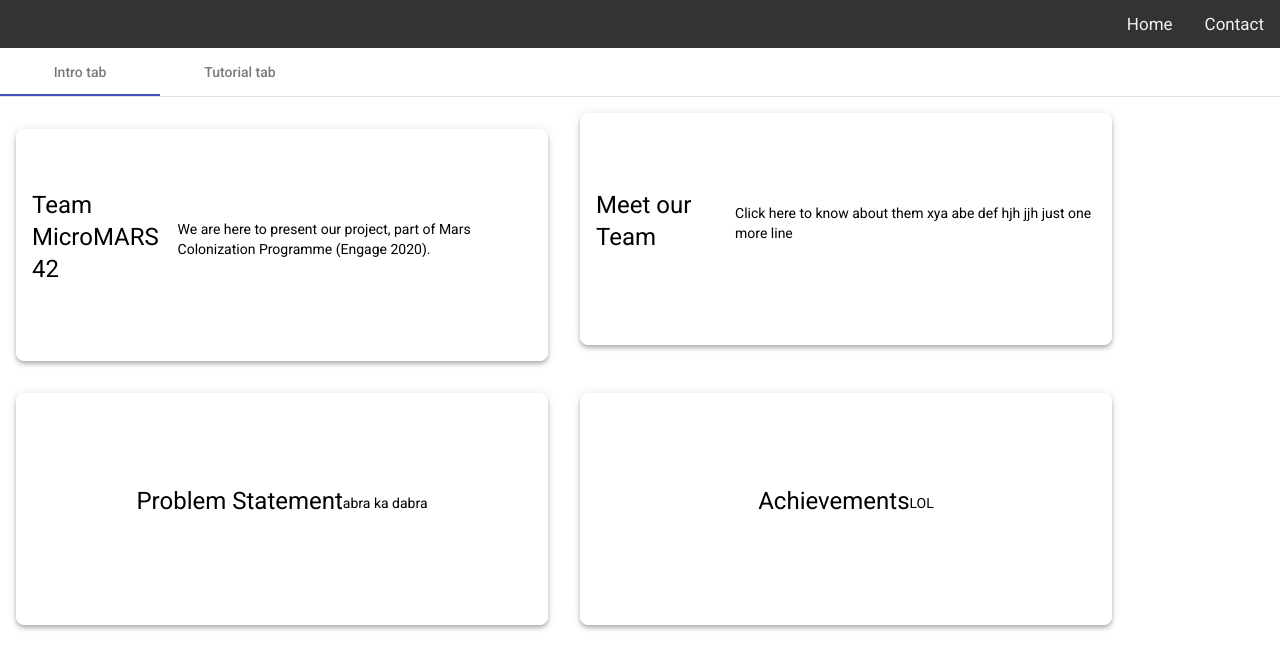
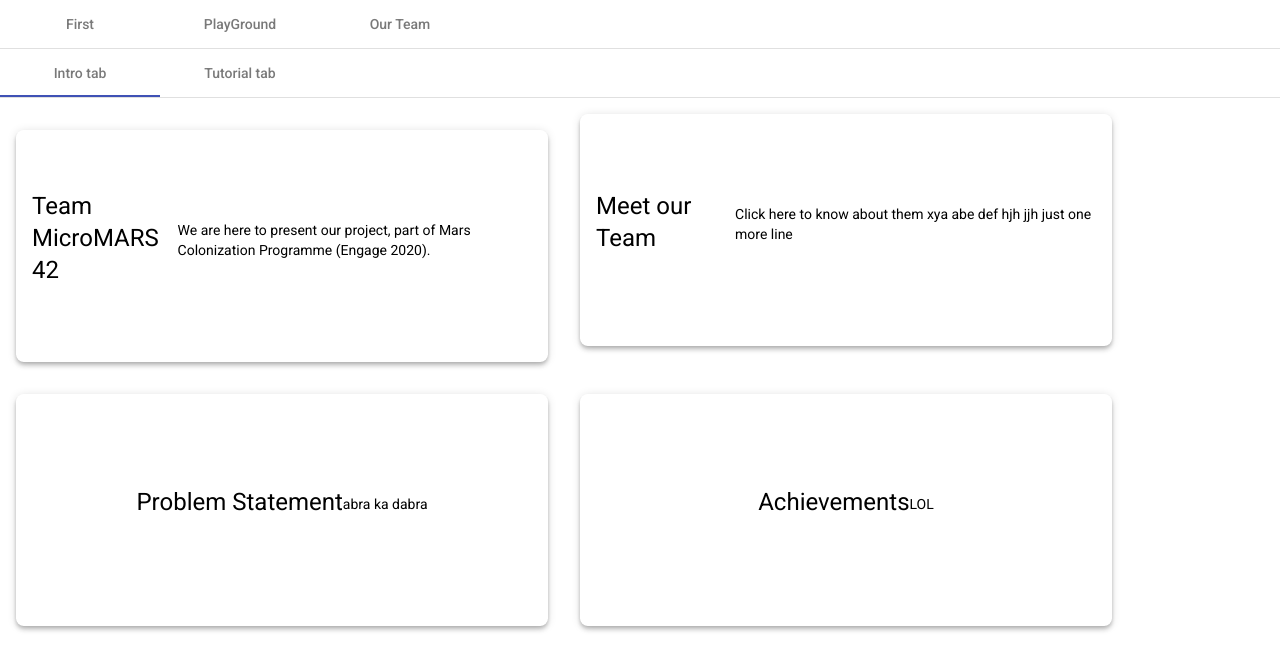
Before and after one commit to avyaktawrat/Microsoft-MicroMARS, an Angular app: page / in a window 1280 px wide. Shown: the top 670 px of the page. Built offline with nearby package versions, Linux system fonts and the light colour scheme.

Commit message:
Merge branch 'master' of https://github.com/avyaktawrat/Microsoft-MicroMARS into avyakta

```diff
--- /dev/null
+++ b/src/app/animations.ts
@@ -0,0 +1,53 @@
+import { trigger, transition, style, animateChild, group, animate, query } from '@angular/animations';
+
+export const slideInAnimation =
+  trigger('routeAnimations', [
+    transition('HomePage <=> AboutPage', [
+      style({ position: 'relative' }),
+      query(':enter, :leave', [
+        style({
+          position: 'absolute',
+          top: 0,
+          left: 0,
+          width: '100%'
+        })
+      ]),
+      query(':enter', [
+        style({ left: '100%' })
+      ]),
+      query(':leave', animateChild()),
+      group([
+        query(':leave', [
+          animate('500ms ease-out', style({ left: '100%' }))
+        ]),
+        query(':enter', [
+          animate('500ms ease-out', style({ left: '0%' }))
+        ])
+      ]),
+      query(':enter', animateChild()),
+    ]),
+    // transition('* <=> FilterPage', [
+    //   style({ position: 'relative' }),
+    //   query(':enter, :leave', [
+    //     style({
+    //       position: 'absolute',
+    //       top: 0,
+    //       left: 0,
+    //       width: '100%'
+    //     })
+    //   ]),
+    //   query(':enter', [
+    //     style({ left: '-100%' })
+    //   ]),
+    //   query(':leave', animateChild()),
+    //   group([
+    //     query(':leave', [
+    //       animate('200ms ease-out', style({ left: '100%' }))
+    //     ]),
+    //     query(':enter', [
+    //       animate('300ms ease-out', style({ left: '0%' }))
+    //     ])
+    //   ]),
+    //   query(':enter', animateChild()),
+    // ])
+  ]);
--- a/src/app/app-routing.module.ts
+++ b/src/app/app-routing.module.ts
@@ -8,8 +8,8 @@ import { from } from 'rxjs';
 
 const routes: Routes = [
   { path: '', component: WelcomePageComponent},
-  { path: 'home', component: FirstComponent},
-  { path: 'my-team', component: SecondComponent}
+  { path: 'home', component: FirstComponent, data: {animation: 'HomePage'} },
+  { path: 'my-team', component: SecondComponent, data: {animation: 'AboutPage'} }
 ];
 
 @NgModule({
--- a/src/app/app.component.html
+++ b/src/app/app.component.html
@@ -1,4 +1,4 @@
-<nav class="navbar is-dark">
+<!-- <nav class="navbar is-dark"> -->
 
   <!-- logo
   <div class="navbar-brand">
@@ -8,13 +8,23 @@
   </div>
 -->
   <!-- menu -->
-  <div class="navbar-menu">
+  <nav mat-tab-nav-bar [backgroundColor]="background" animationDuration="500ms">
+    <a mat-tab-link *ngFor="let link of links"
+       (click)="activeLink = link.router"
+       [active]="activeLink == link.router" [routerLink] = "link.router"> {{link.view}} </a>
+    <!-- <a mat-tab-link disabled>Disabled Link</a> -->
+  </nav>
+
+  <div [@routeAnimations]="prepareRoute(outlet)">
+    <router-outlet #outlet="outlet"></router-outlet>
+  </div>
+  <!-- <div class="navbar-menu">
     <div class="navbar-start">
       <a class="navbar-item" routerLink='/my-team' routerLinkActive="active-link">Contact</a>
       <a class="navbar-item" routerLink='/home' routerLinkActive="active-link">Home</a>
     </div>
-  </div>
+  </div> -->
   <!-- The routed views render in the <router-outlet>-->
-<router-outlet></router-outlet>
+<!-- <router-outlet></router-outlet>
 
-</nav>
+</nav> -->
--- a/src/app/app.component.ts
+++ b/src/app/app.component.ts
@@ -1,10 +1,30 @@
+import { slideInAnimation } from './animations';
 import { Component } from '@angular/core';
+import { ThemePalette } from '@angular/material/core';
+import { RouterOutlet } from '@angular/router';
+
+interface links{
+  view: string;
+  router: string;
+}
 
 @Component({
   selector: 'app-root',
   templateUrl: './app.component.html',
-  styleUrls: ['./app.component.css']
+  styleUrls: ['./app.component.css'],
+  animations: [
+    slideInAnimation
+    // animation triggers go here
+  ]
 })
 export class AppComponent {
   title = 'MicroMARS';
+  links:links [] = [{view:'First',router:'/'},
+  {view:'PlayGround',router:'/home'},{view:'Our Team',router:'/my-team'}];
+  activeLink = this.links[0];
+  background: ThemePalette;
+  prepareRoute(outlet: RouterOutlet) {
+    return outlet && outlet.activatedRouteData && outlet.activatedRouteData['animation'];
+  }
+
 }
```
Also changed, not shown: src/app/app.component.css (+16 -0 lines).
